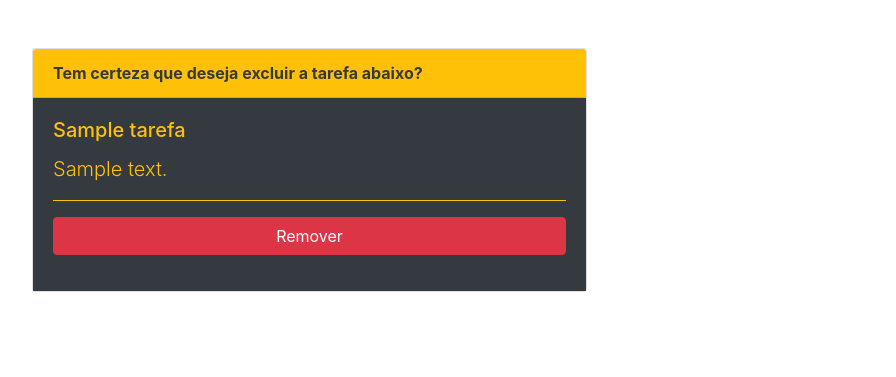
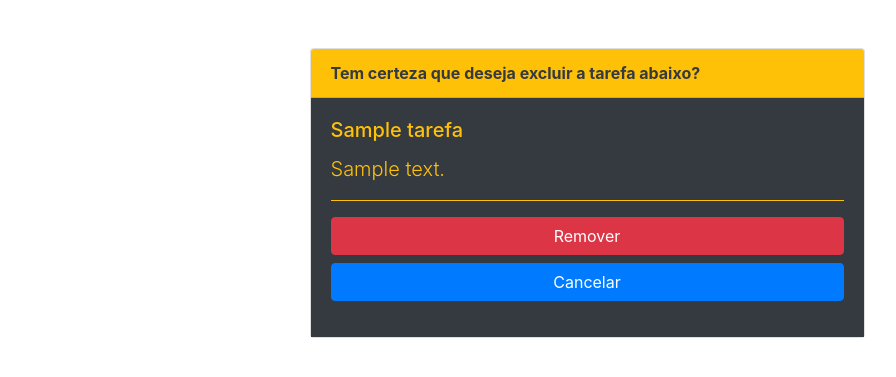
Before and after one commit to gilsonDias92/Gerenciador-de-Tarefas, a Django app: page /remover_tarefa/1 in a window 1280 px wide. Shown: the part 66-443 px from the top of the page, without its empty margins (53-949 px from the left). Run offline with Django 3.2, Linux system fonts and the light colour scheme; tables that the repository leaves empty hold one stand-in row (values such as "Sample post"); some libraries are stand-ins or nearby versions.

Commit message:
estilizacao de elementos da pagina

```diff
--- a/ListaDeTarefas/gerenciador_de_tarefas/app/templates/tarefas/confirma_exclusao.html
+++ b/ListaDeTarefas/gerenciador_de_tarefas/app/templates/tarefas/confirma_exclusao.html
@@ -2,7 +2,7 @@
 
 {% block conteudo%}
 
-<div class="card mb-3 w-50 display-flex mt-5">
+<div class="card mb-3 w-50 mt-5" style="margin: 0 auto;">
     <div class="card-header bg-warning text-dark font-weight-bold">
         Tem certeza que deseja excluir a tarefa abaixo?
     </div>
@@ -17,8 +17,9 @@
         <form method="POST">
             {% csrf_token%}
             <button class="btn btn-danger btn-block">Remover</button>
+            <a class="btn btn-primary btn-block" href="{% url 'listar_tarefas' %}">Cancelar</a>
         </form>
     </div>
 </div>
 
-{% endblock conteudo%}
+{% endblock conteudo %}
--- a/ListaDeTarefas/gerenciador_de_tarefas/app/views.py
+++ b/ListaDeTarefas/gerenciador_de_tarefas/app/views.py
@@ -55,6 +55,7 @@ def editar_tarefa(request, id):
 
 
 def remover_tarefa(request, id):
+    # retorna o id da tarefa a ser removida
     tarefa_bd = tarefa_service.listar_tarefa_id(id)
     if request.method == "POST":
         tarefa_service.remover_tarefa(tarefa_bd)
```
